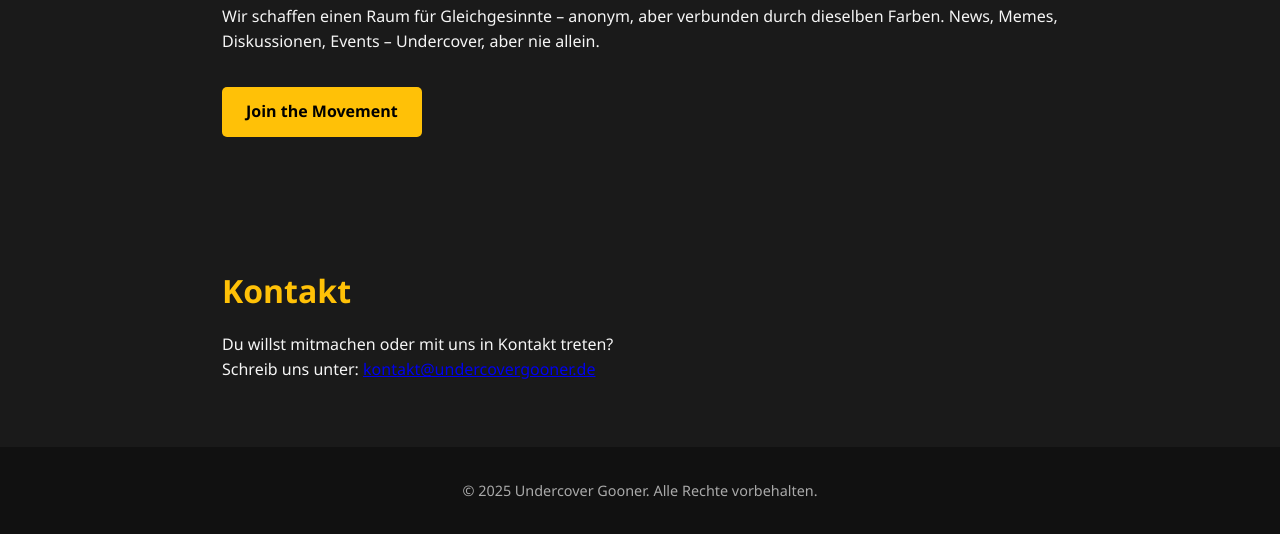
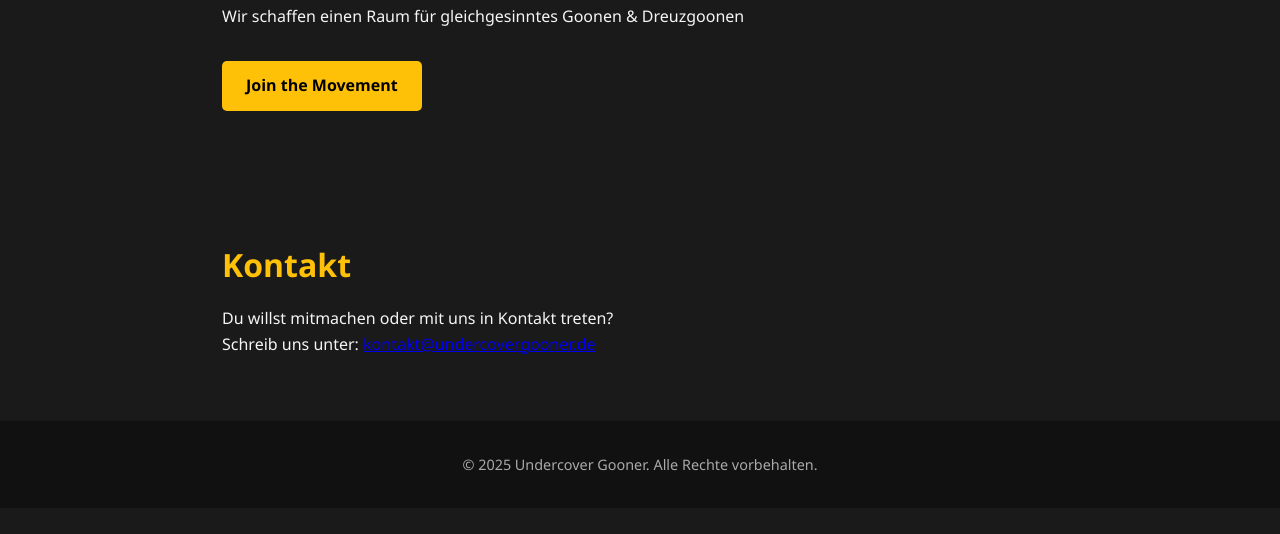
Before and after one commit to ManuelWestermeier/u-g, a plain HTML site: page index.html in a window 1280 px wide. Shown: the part 617-1151 px from the top of the page. After the commit the page ends 1125 px from the top, so only its background shows below. Drawn offline with Linux system fonts and the light colour scheme.

Commit message:
Update index.html

```diff
--- a/index.html
+++ b/index.html
@@ -117,7 +117,7 @@
 
   <section id="mission" class="mission">
     <h2>Unsere Mission</h2>
-    <p>Wir schaffen einen Raum für Gleichgesinnte – anonym, aber verbunden durch dieselben Farben. News, Memes, Diskussionen, Events – Undercover, aber nie allein.</p>
+    <p>Wir schaffen einen Raum für gleichgesinntes Goonen & Dreuzgoonen</p>
     <a class="cta-button" href="#kontakt">Join the Movement</a>
   </section>
 
```
